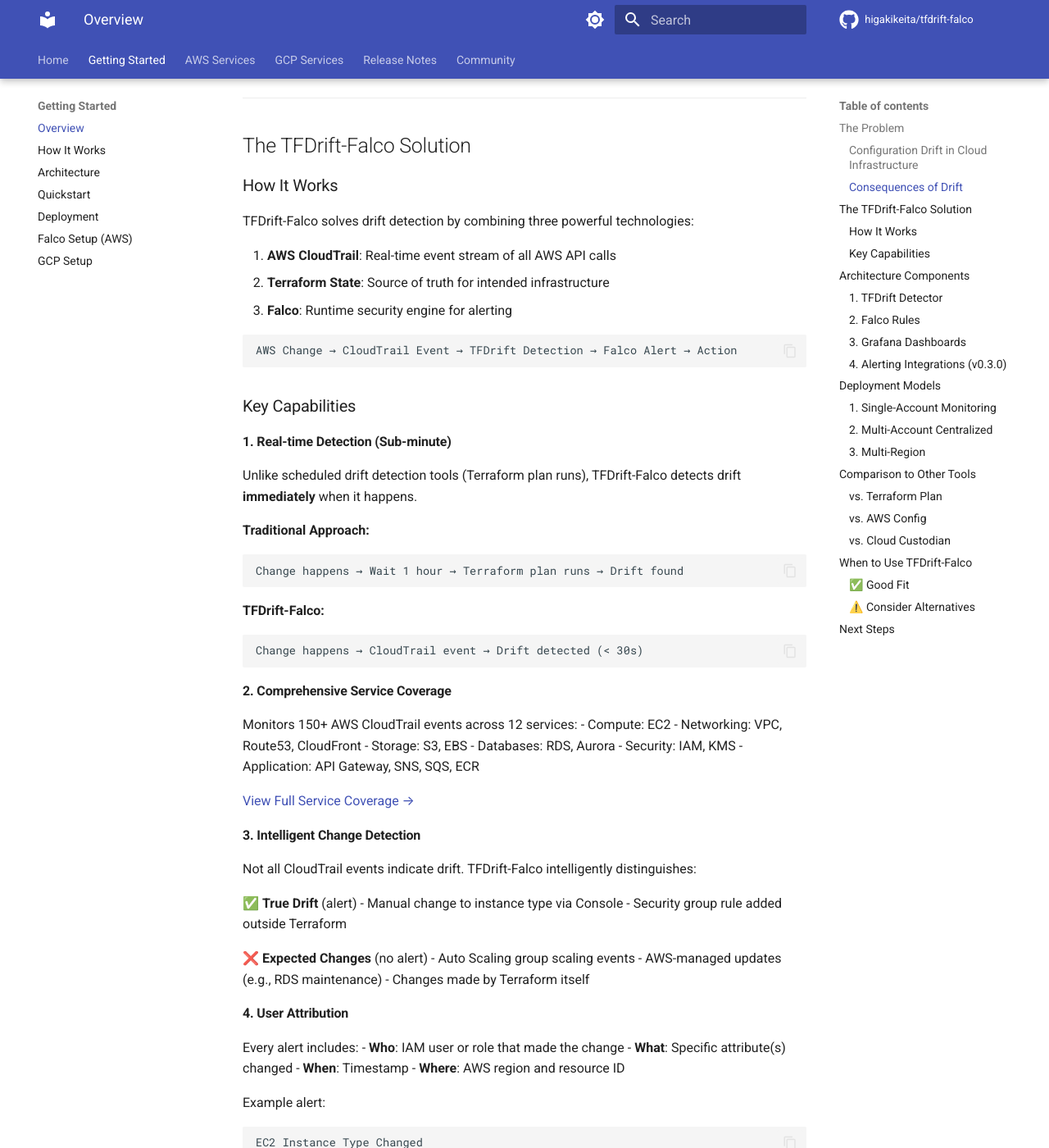
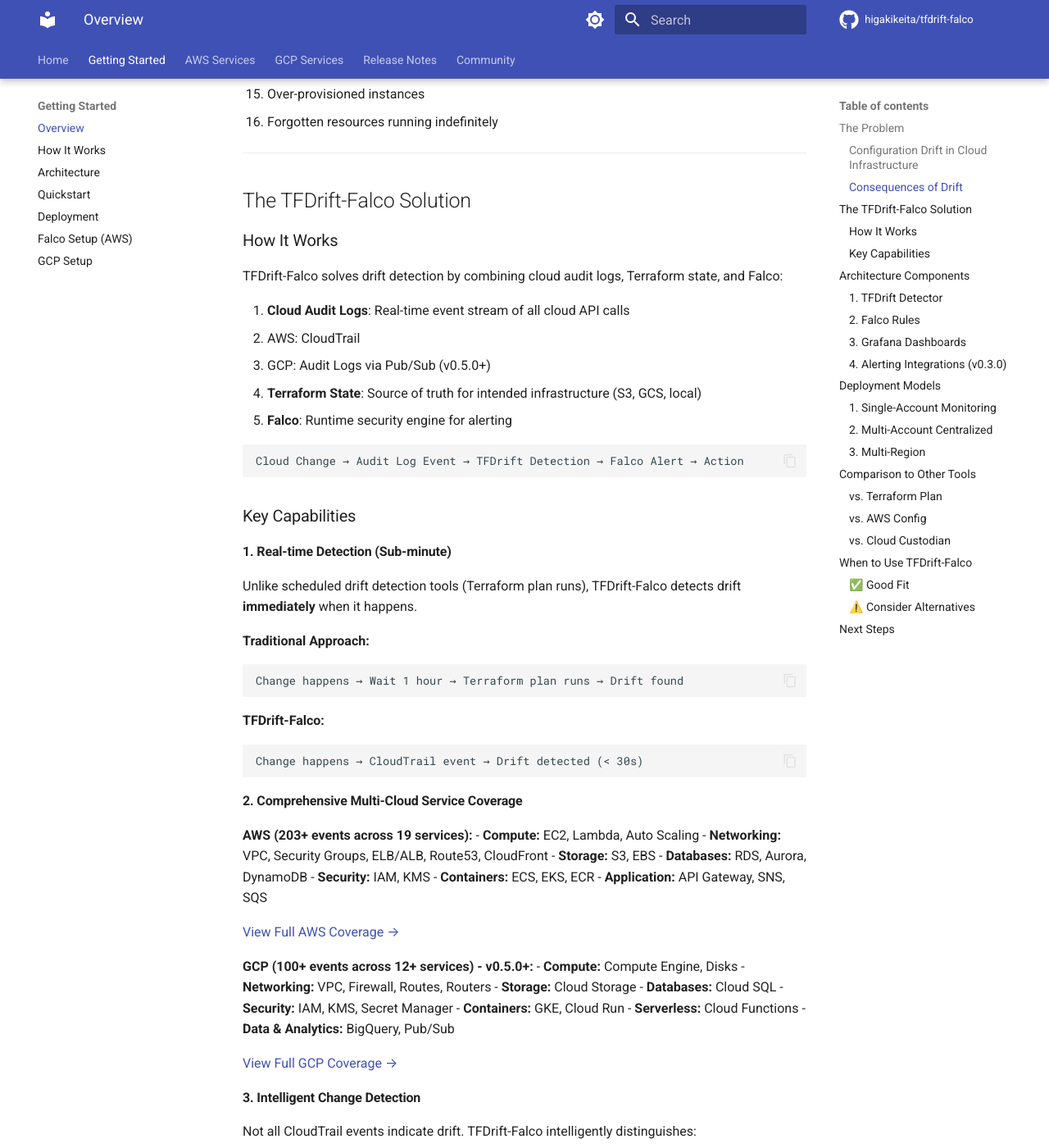
Before and after one commit to higakikeita/tfdrift-falco, an MkDocs documentation site: the page built from docs/overview.md, in a window 1280 px wide and 1400 px high, scrolled down 1099 px. Shown: the whole window at 82% size. Built offline with MkDocs 1.6.1 and Material for MkDocs 9.7.7, drawn with Linux system fonts in a browser that asks for light colours; comment, search, counter and statistics services are not loaded; the version menu is left out; some of the changed text lies outside the part shown.

Commit message:
docs: Update overview.md and services/index.md for v0.5.0
Fixed outdated "150+ events across 12 services" text:

docs/overview.md:
- Updated title: "multi-cloud Terraform drift detection system"
- Added v0.5.0+ version badge with AWS + GCP providers
- Updated "How It Works": Cloud Audit Logs (CloudTrail + GCP)
- Updated service coverage: AWS 203+ events/19 services + GCP 100+ events/12+ services
- Updated "When to Use": Multi-cloud, unified monitoring

docs/services/index.md:
- Updated header: 203+ CloudTrail events across 19 AWS services (from 150+/12)
- Added version badge (v0.2.0+, v0.5.0 adds GCP)
- Added link to GCP Services coverage

Addresses user feedback: "Supports 150+ CloudTrail events across
12 AWS services" (outdated)

🤖 Generated with [Claude Code](https://claude.com/claude-code)

Co-Authored-By: Claude Sonnet 4.5 <noreply@anthropic.com>

````diff
--- a/docs/overview.md
+++ b/docs/overview.md
@@ -1,6 +1,8 @@
 # Overview
 
-TFDrift-Falco is a **real-time Terraform drift detection system** that monitors AWS infrastructure changes and alerts when resources drift from their Terraform-defined state.
+TFDrift-Falco is a **real-time multi-cloud Terraform drift detection system** that monitors cloud infrastructure changes (AWS, GCP) and alerts when resources drift from their Terraform-defined state.
+
+> **Version:** v0.5.0+ | **Providers:** AWS + GCP | **Status:** Production Ready
 
 ---
 
@@ -44,14 +46,16 @@ Common causes:
 
 ### How It Works
 
-TFDrift-Falco solves drift detection by combining three powerful technologies:
+TFDrift-Falco solves drift detection by combining cloud audit logs, Terraform state, and Falco:
 
-1. **AWS CloudTrail**: Real-time event stream of all AWS API calls
-2. **Terraform State**: Source of truth for intended infrastructure
+1. **Cloud Audit Logs**: Real-time event stream of all cloud API calls
+   - AWS: CloudTrail
+   - GCP: Audit Logs via Pub/Sub (v0.5.0+)
+2. **Terraform State**: Source of truth for intended infrastructure (S3, GCS, local)
 3. **Falco**: Runtime security engine for alerting
 
 ```
-AWS Change → CloudTrail Event → TFDrift Detection → Falco Alert → Action
+Cloud Change → Audit Log Event → TFDrift Detection → Falco Alert → Action
 ```
 
 ### Key Capabilities
@@ -70,17 +74,30 @@ Change happens → Wait 1 hour → Terraform plan runs → Drift found
 Change happens → CloudTrail event → Drift detected (< 30s)
 ```
 
-#### 2. Comprehensive Service Coverage
+#### 2. Comprehensive Multi-Cloud Service Coverage
 
-Monitors 150+ AWS CloudTrail events across 12 services:
-- Compute: EC2
-- Networking: VPC, Route53, CloudFront
-- Storage: S3, EBS
-- Databases: RDS, Aurora
-- Security: IAM, KMS
-- Application: API Gateway, SNS, SQS, ECR
+**AWS (203+ events across 19 services):**
+- **Compute:** EC2, Lambda, Auto Scaling
+- **Networking:** VPC, Security Groups, ELB/ALB, Route53, CloudFront
+- **Storage:** S3, EBS
+- **Databases:** RDS, Aurora, DynamoDB
+- **Security:** IAM, KMS
+- **Containers:** ECS, EKS, ECR
+- **Application:** API Gateway, SNS, SQS
 
-[View Full Service Coverage →](services/ec2.md)
+[View Full AWS Coverage →](services/index.md)
+
+**GCP (100+ events across 12+ services) - v0.5.0+:**
+- **Compute:** Compute Engine, Disks
+- **Networking:** VPC, Firewall, Routes, Routers
+- **Storage:** Cloud Storage
+- **Databases:** Cloud SQL
+- **Security:** IAM, KMS, Secret Manager
+- **Containers:** GKE, Cloud Run
+- **Serverless:** Cloud Functions
+- **Data & Analytics:** BigQuery, Pub/Sub
+
+[View Full GCP Coverage →](services/gcp/index.md)
 
 #### 3. Intelligent Change Detection
 
@@ -229,17 +246,19 @@ Monitor resources across multiple AWS regions.
 
 ### ✅ Good Fit
 
-- You manage AWS infrastructure with Terraform
-- You need **real-time** drift detection
-- You have **multi-account** or **multi-region** setups
-- You need **user attribution** for compliance
+- You manage cloud infrastructure with Terraform (AWS, GCP, or both)
+- You need **real-time** drift detection (sub-minute latency)
+- You have **multi-cloud**, **multi-account**, or **multi-region** setups
+- You need **user attribution** for compliance and auditing
 - You want **low-cost** solution (no per-resource charges)
+- You want **unified monitoring** across multiple cloud providers
 
 ### ⚠️ Consider Alternatives
 
-- You don't use Terraform (use AWS Config instead)
-- You need automatic remediation (use Cloud Custodian)
+- You don't use Terraform (use AWS Config or GCP Asset Inventory instead)
+- You need automatic remediation (use Cloud Custodian or custom automation)
 - You're okay with hourly drift checks (use scheduled Terraform plan)
+- You only need configuration compliance (not Terraform drift)
 
 ---
 
````
Also changed, not shown: docs/services/index.md (+8 -1 lines).
